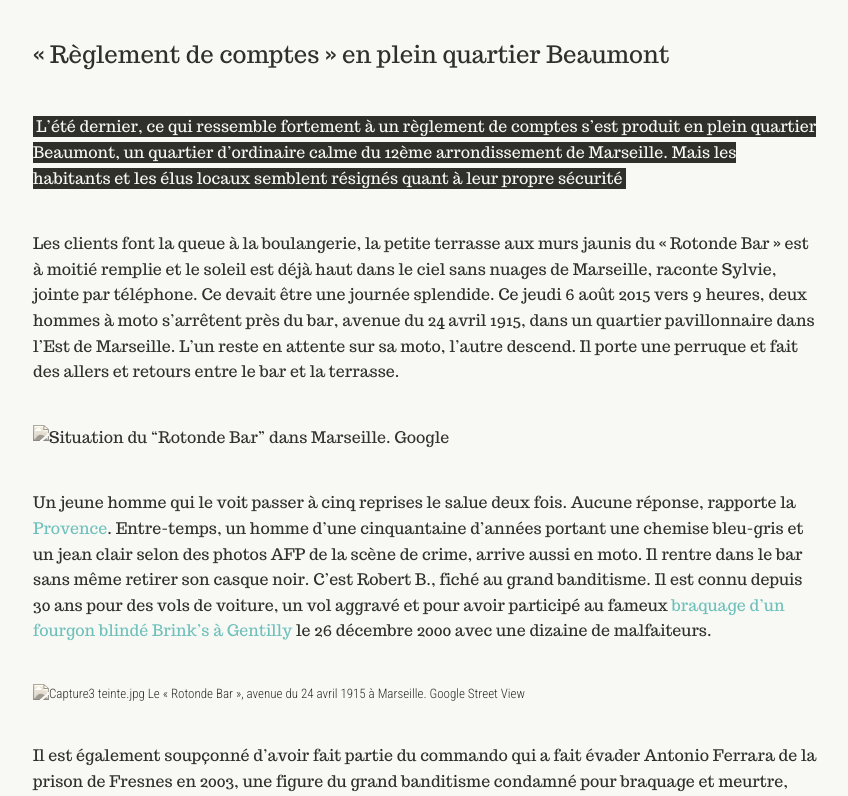
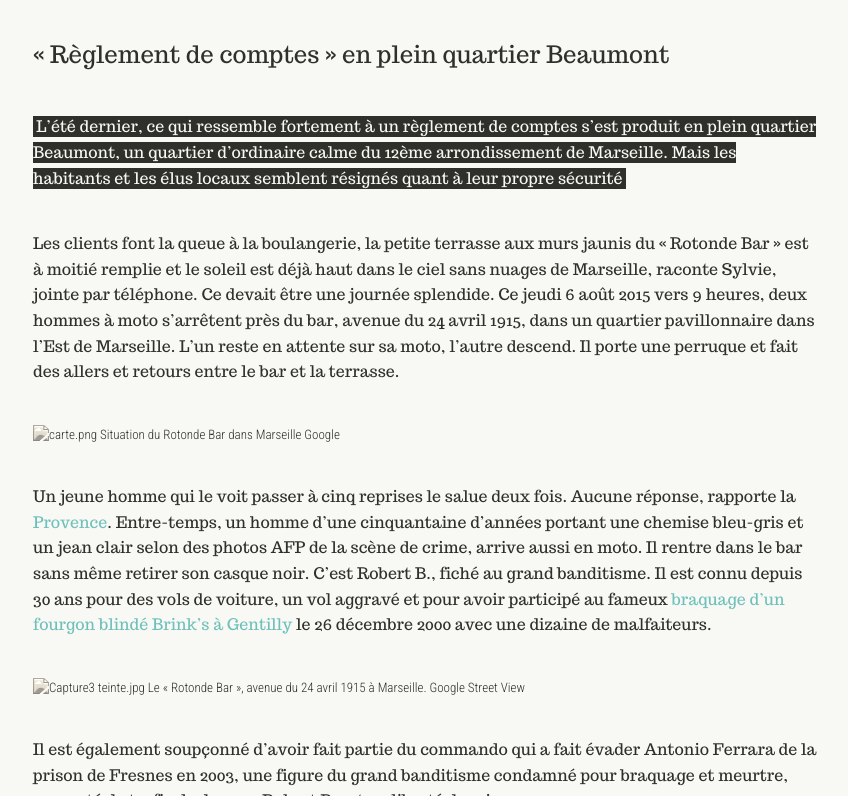
Before and after one commit to reglementsdecomptes/reglementsdecomptes.github.io, a Jekyll site: the page built from _posts/2015-12-11-reglement-de-comte-en-plein-quartier-beaumont.md, in a window 1280 px wide and 900 px high, cut to the strip 104-900 px from the top of the window. Shown: the whole strip, without its empty margins (215-1063 px from the left). Built offline with Jekyll 4.4.1, drawn with Linux system fonts in a browser that asks for light colours.

Commit message:
Updated 2015-12-11-reglement-de-comte-en-plein-quartier-beaumont.md

```diff
--- a/_posts/2015-12-11-reglement-de-comte-en-plein-quartier-beaumont.md
+++ b/_posts/2015-12-11-reglement-de-comte-en-plein-quartier-beaumont.md
@@ -10,7 +10,9 @@ published: true
 
 Les clients font la queue à la boulangerie, la petite terrasse aux murs jaunis du « Rotonde Bar » est à moitié remplie et le soleil est déjà haut dans le ciel sans nuages de Marseille, raconte Sylvie, jointe par téléphone. Ce devait être une journée splendide. Ce jeudi 6 août 2015 vers 9 heures, deux hommes à moto s’arrêtent près du bar, avenue du 24 avril 1915, dans un quartier pavillonnaire dans l’Est de Marseille. L’un reste en attente sur sa moto, l’autre descend. Il porte une perruque et fait des allers et retours entre le bar et la terrasse.
 
-![Situation du “Rotonde Bar” dans Marseille. Google]({{site.baseurl}}/_posts/carte.png)
+![carte.png]({{site.baseurl}}/_posts/carte.png)
+Situation du Rotonde Bar dans Marseille Google
+{: .credit}
 
 Un jeune homme qui le voit passer à cinq reprises le salue deux fois. Aucune réponse, rapporte la [Provence](http://www.laprovence.com/article/actualites/3525845/marseille-un-homme-abattu-en-pleinerue-dans-un-guet-apens.html). Entre-temps, un homme d’une cinquantaine d’années portant une chemise bleu-gris et un jean clair selon des photos AFP de la scène de crime, arrive aussi en moto. Il rentre dans le bar sans même retirer son casque noir. C’est Robert B., fiché au grand banditisme. Il est connu depuis 30 ans pour des vols de voiture, un vol aggravé et pour avoir participé au fameux [braquage d’un fourgon blindé Brink’s à Gentilly](http://www.leparisien.fr/faits-divers/deux-fourgons-de-la-brink-s-attaques-a-l-explosif-27-12-2000-2001852979.php) le 26 décembre 2000 avec une dizaine de malfaiteurs.
 
```
